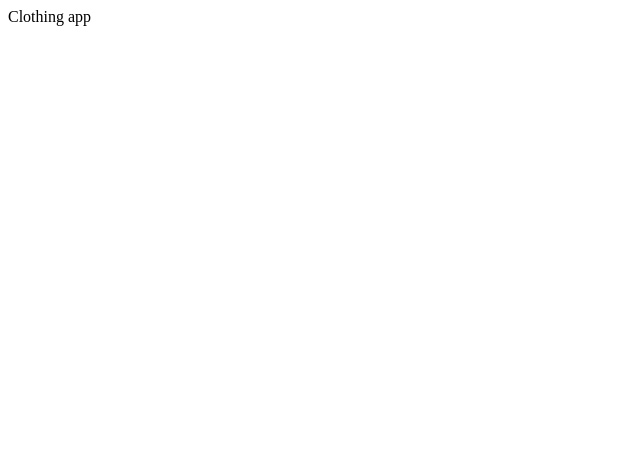
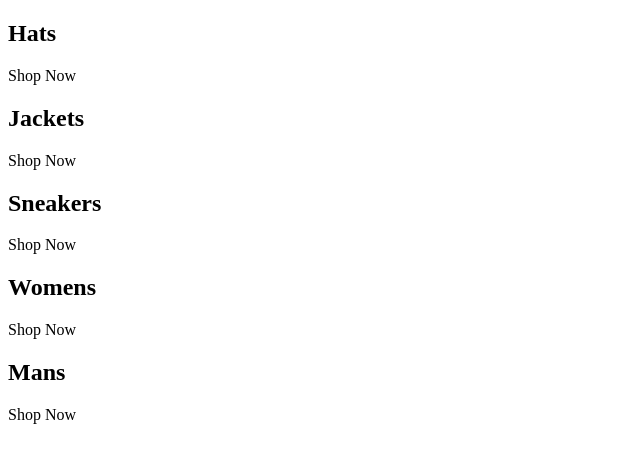
Before and after one commit to lendihop/clothing-shop, a React (Create React App) app: page / in a window 1280 px wide. Shown: the top 458 px of the page, without its empty margins (0-640 px from the left). Built offline with nearby package versions, Linux system fonts and the light colour scheme.

Commit message:
base structure

```diff
--- a/src/App.tsx
+++ b/src/App.tsx
@@ -4,7 +4,47 @@
 const App = () => {
   return (
     <div className="app">
-      Clothing app
+      <div className="categories-container">
+        <div className="category-container">
+          {/*<img/>*/}
+          <div className="category-body-container">
+            <h2>Hats</h2>
+            <p>Shop Now</p>
+          </div>
+        </div>
+
+        <div className="category-container">
+          {/*<img/>*/}
+          <div className="category-body-container">
+            <h2>Jackets</h2>
+            <p>Shop Now</p>
+          </div>
+        </div>
+
+        <div className="category-container">
+          {/*<img/>*/}
+          <div className="category-body-container">
+            <h2>Sneakers</h2>
+            <p>Shop Now</p>
+          </div>
+        </div>
+
+        <div className="category-container">
+          {/*<img/>*/}
+          <div className="category-body-container">
+            <h2>Womens</h2>
+            <p>Shop Now</p>
+          </div>
+        </div>
+
+        <div className="category-container">
+          {/*<img/>*/}
+          <div className="category-body-container">
+            <h2>Mans</h2>
+            <p>Shop Now</p>
+          </div>
+        </div>
+      </div>
     </div>
   );
 }
```
